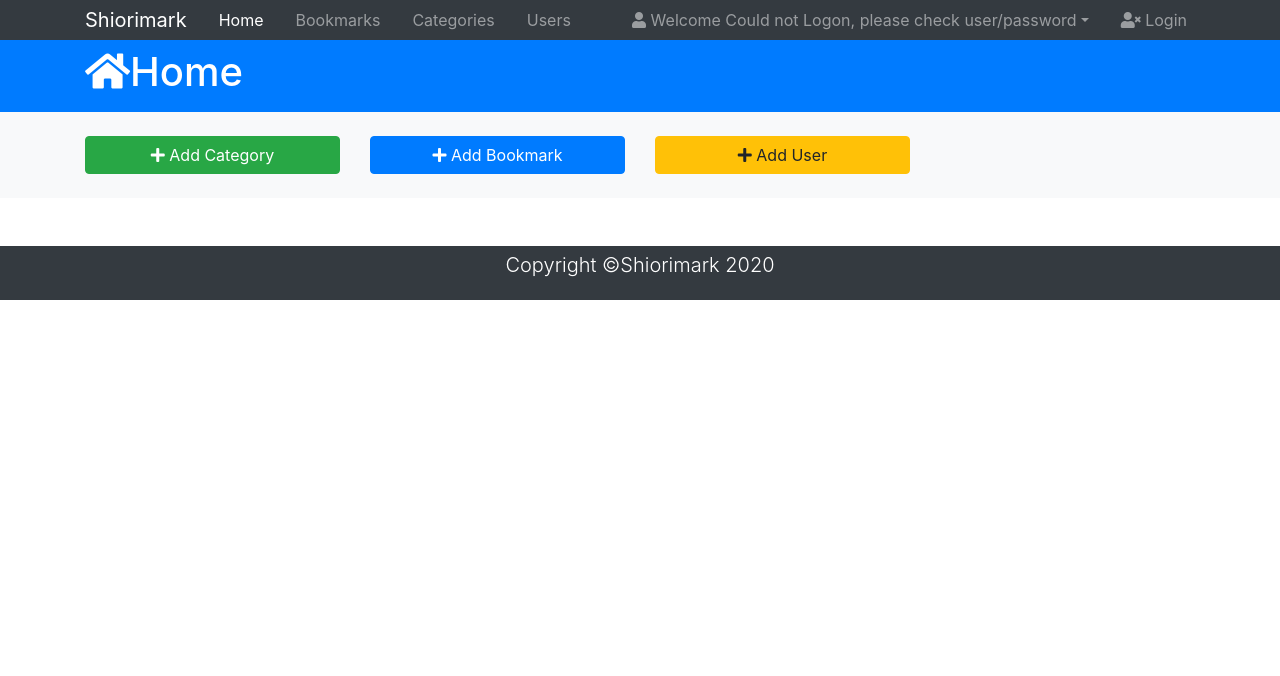
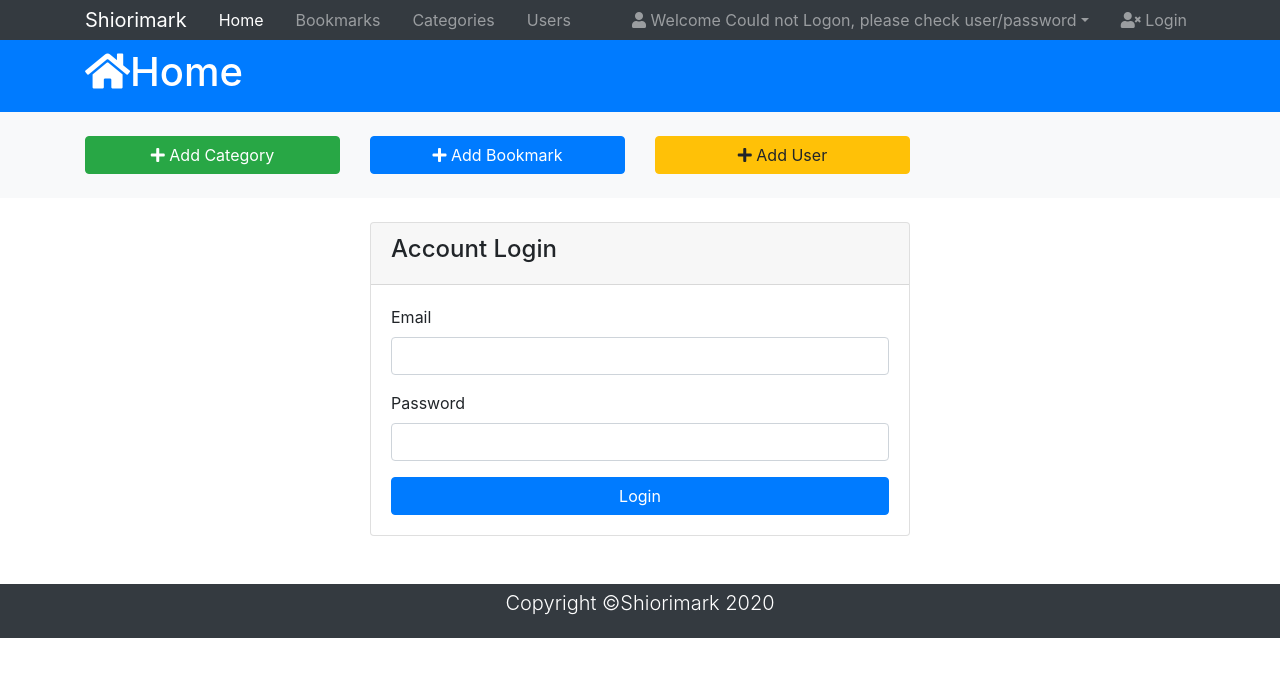
Before and after one commit to albertpinto/shiorimark, a React (Create React App) app: page /login in a window 1280 px wide. Shown: the top 676 px of the page. Built offline with nearby package versions, Linux system fonts and the light colour scheme; no server answers.

Commit message:
working on login-page

```diff
--- a/src/App.js
+++ b/src/App.js
@@ -7,6 +7,7 @@ import Header from "./components/Header";
 import Actions from "./components/Actions";
 import Bookmarks from "./components/Bookmarks";
 import Footer from "./components/Footer";
+import Login from "./components/Login";
 
 const url ="http://localhost:4000/"
 
@@ -30,6 +31,7 @@ class App extends Component {
         <BrowserRouter>
           <switch>
             <Route path="/" component={Bookmarks} exact={true} />
+            <Route path="/login" component={Login} exact={true} />
           </switch>
         </BrowserRouter>
         <Footer appName="Shiorimark"/>
--- /dev/null
+++ b/src/components/Login.js
@@ -0,0 +1,38 @@
+import React from "react";
+
+const login = (props) => {
+  return (
+    <section id="login">
+      <div className="container">
+        <div className="row">
+          <div className="col-md-6 mx-auto">
+            <div className="card">
+              <div className="card-header">
+                <h4>Account Login</h4>
+              </div>
+              <div className="card-body">
+                <form action="index.html">
+                  <div className="form-group">
+                    <label for="email">Email</label>
+                    <input type="text" className="form-control"></input>
+                  </div>
+                  <div className="form-group">
+                    <label for="password">Password</label>
+                    <input type="password" className="form-control"></input>
+                  </div>
+                  <input
+                    type="submit"
+                    value="Login"
+                    className="btn btn-primary btn-block"
+                  ></input>
+                </form>
+              </div>
+            </div>
+          </div>
+        </div>
+      </div>
+    </section>
+  );
+};
+
+export default login;
```
